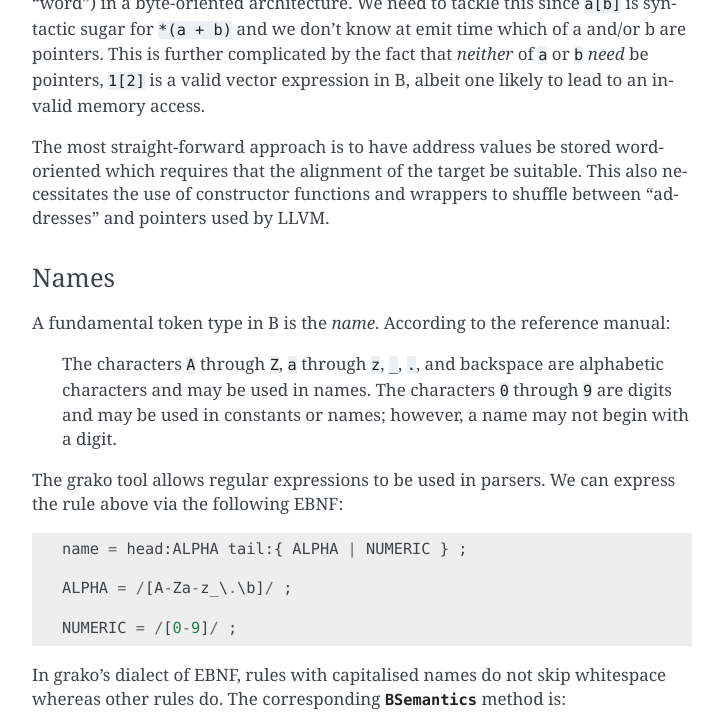
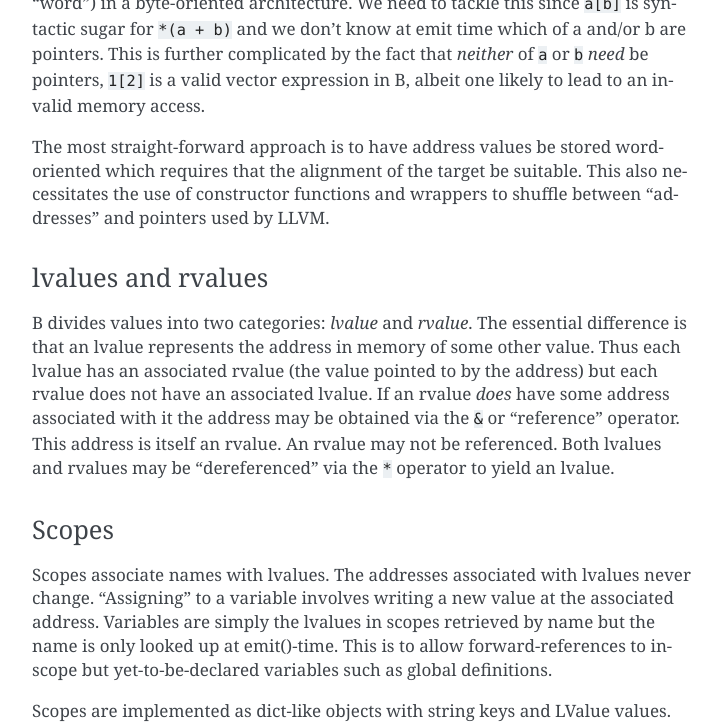
Before and after one commit to rjw57/rbc, a Sphinx documentation site: the page built from doc/index.rst, in a window 1280 px wide and 900 px high, scrolled down 8600 px, cut to the strip 0-726 px from the top of the window. Shown: the whole strip, without its empty margins (388-1111 px from the left). Built offline with Sphinx 7.4.7, drawn with Linux system fonts in a browser that asks for light colours; some of the changed text lies outside the part shown.

Commit message:
Add info on rvalues, lvalues and scopes to docs

```diff
--- a/doc/index.rst
+++ b/doc/index.rst
@@ -431,6 +431,29 @@ word-oriented which requires that the alignment of the target be suitable. This
 also necessitates the use of constructor functions and wrappers to shuffle
 between "addresses" and pointers used by LLVM.
 
+lvalues and rvalues
+'''''''''''''''''''
+
+B divides values into two categories: *lvalue* and *rvalue*. The essential
+difference is that an lvalue represents the address in memory of some other
+value. Thus each lvalue has an associated rvalue (the value pointed to by the
+address) but each rvalue does not have an associated lvalue. If an rvalue *does*
+have some address associated with it the address may be obtained via the ``&``
+or "reference" operator. This address is itself an rvalue. An rvalue may not be
+referenced. Both lvalues and rvalues may be "dereferenced" via the ``*``
+operator to yield an lvalue.
+
+Scopes
+''''''
+
+Scopes associate names with lvalues. The addresses associated with lvalues never
+change. "Assigning" to a variable involves writing a new value at the associated
+address. Variables are simply the lvalues in scopes retrieved by name but the
+name is only looked up at emit()-time. This is to allow forward-references to
+in-scope but yet-to-be-declared variables such as global definitions.
+
+Scopes are implemented as dict-like objects with string keys and LValue values.
+
 Names
 '''''
 
```
